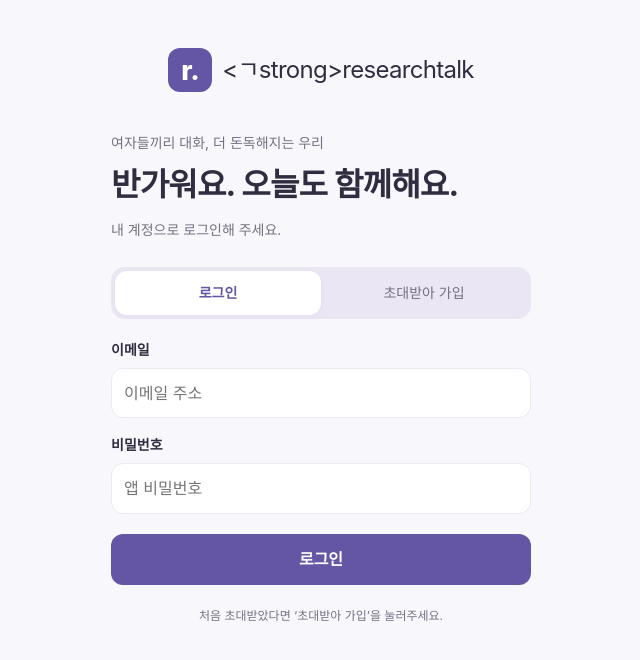
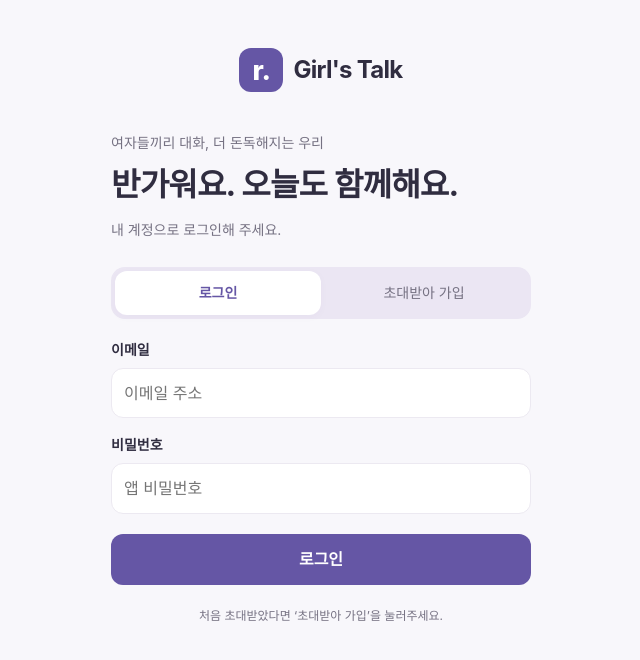
Before and after one commit to mksong0923/mksong, a website: page index.html in a window 1280 px wide. Shown: the whole page, without its empty margins (319-959 px from the left). Drawn offline with Linux system fonts and the light colour scheme.

Commit message:
Update index.html

```diff
--- a/index.html
+++ b/index.html
@@ -89,7 +89,7 @@
   </nav>
 </div>
 <section id="auth-screen" class="auth-screen" aria-label="로그인">
-  <div class="auth-brand"><span class="brand-mark">r.</span><ㄱstrong>researchtalk</strong></div>
+  <div class="auth-brand"><span class="brand-mark">r.</span><strong>Girl's Talk</strong></div>
   <div class="auth-card"><p class="eyebrow">여자들끼리 대화, 더 돈독해지는 우리 </p><h1 id="auth-title">반가워요.<br />오늘도 함께해요.</h1><p class="muted" id="auth-description">내 계정으로 로그인해 주세요.</p>
     <div class="segmented" id="auth-modes"><button type="button" data-mode="login" aria-pressed="true">로그인</button><button type="button" data-mode="signup" aria-pressed="false">초대받아 가입</button></div>
     <form id="auth-form" class="stack-form">
```
